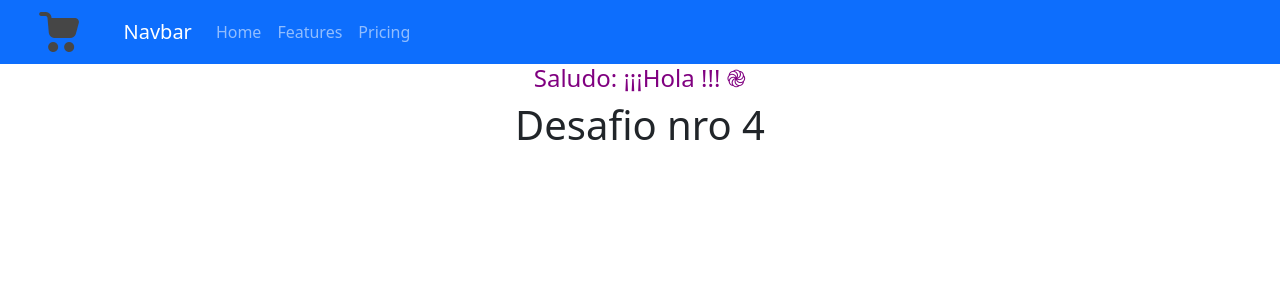
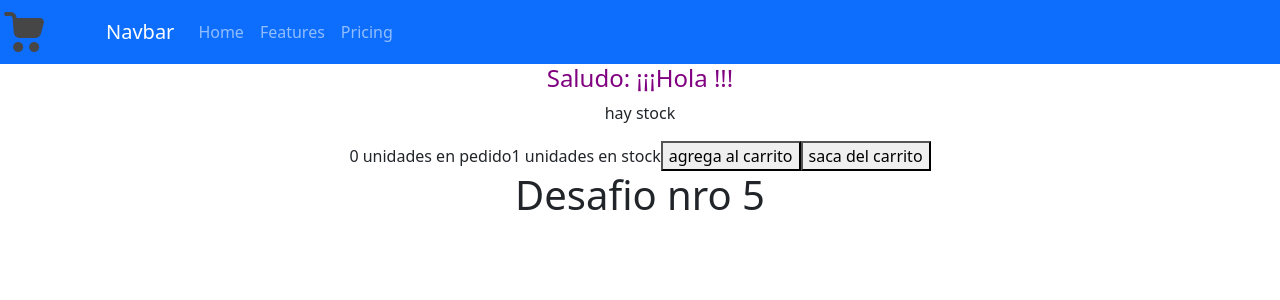
Before and after one commit to euge-ghiso/miappreact, a React (Create React App) app: page / in a window 1280 px wide. Shown: the top 300 px of the page. Built offline with nearby package versions, Linux system fonts and the light colour scheme.

Commit message:
desafio 5

```diff
--- a/src/App.js
+++ b/src/App.js
@@ -2,6 +2,7 @@ import './App.css';
 import 'bootstrap/dist/css/bootstrap.min.css';
 import NavBar from './components/NavBar/NavBar';
 import ItemListContainer from './components/container/ItemListContainer';
+
 
 
 function App() {
@@ -9,10 +10,10 @@ function App() {
     <div className="App">
 
    <NavBar />
-   <ItemListContainer greeting={"¡¡¡Hola !!! ֎"} />
+   <ItemListContainer greeting={"¡¡¡Hola !!! "} />
 
 
-   <h1> Desafio nro 4 </h1>
+   <h1> Desafio nro 5 </h1>
     </div>
   );
 }
--- a/src/components/container/CartWidget.jsx
+++ b/src/components/CartWidget.jsx
@@ -1,5 +1,4 @@
-import "../container/CartWidget.css"
- const CartWidget = () => {
+const CartWidget = () => {
     return (
       <>
 
--- /dev/null
+++ b/src/components/ItemCount.jsx
@@ -0,0 +1,34 @@
+import { useState } from 'react';
+
+function ItemCount(){
+    const stock=1;
+    const [estado, setEstado] = useState(0);
+    const sinStock="tu pedido supera el stock!!   ";
+
+    const sumaCarro=()=>{
+
+      estado > stock ?(
+     alert("no hay stock"))
+    :
+    setEstado(estado +1)
+    }
+
+    const restaCarro=()=>{
+        estado > 0 ?
+      setEstado(estado -1)
+      : (console.log (stock))
+    };
+
+    return(
+        <div>
+          {estado >stock ? sinStock :  <p> hay stock</p> }
+        <label> {estado}  unidades en pedido   </label>
+        <label> {stock}   unidades en stock </label>
+
+        <button onClick={sumaCarro}> agrega al carrito</button>
+        <button onClick={restaCarro}> saca del carrito</button>
+        </div>
+    );
+
+    };
+    export default ItemCount;
--- a/src/components/NavBar/NavBar.jsx
+++ b/src/components/NavBar/NavBar.jsx
@@ -1,7 +1,7 @@
 import Navbar from 'react-bootstrap/Navbar'
 import Nav from 'react-bootstrap/Nav'
 import Container from 'react-bootstrap/Container'
-import CartWidget from '../container/CartWidget';
+import CartWidget from '../CartWidget';
 
 
 function NavBar(){
--- a/src/components/container/CartWidget.css
+++ /dev/null
@@ -1,5 +0,0 @@
-img{
-
-margin-left: 35px;
-
-}
--- a/src/components/container/ItemListContainer.jsx
+++ b/src/components/container/ItemListContainer.jsx
@@ -1,8 +1,13 @@
  import "../container/ItemListContainer.css"
+ import ItemCount from '../ItemCount';
+
+
+
 const ItemListContainer = ({greeting}) => {
     return (
       <>
         <h2> Saludo: {greeting} </h2>
+        <ItemCount/>
       </>
     )
   }
```
